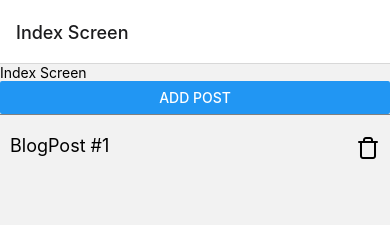
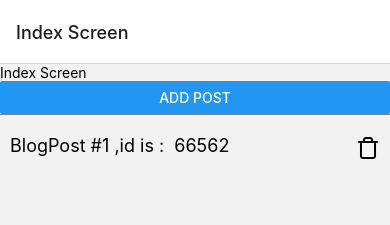
Before and after one commit to DavinderSingh-ds/blog_App_React_Native, a React Native app: screen /IndexSc in a window 390 px wide. Both pictures are taken after a click on the button "ADD POST". Shown: the top 225 px of the page. Built offline with nearby package versions, Linux system fonts and the light colour scheme.

Commit message:
Deleting an item

```diff
--- a/src/context/BlogContext.js
+++ b/src/context/BlogContext.js
@@ -6,9 +6,12 @@ const blogReducer = function (state, action) {
         case 'add_blogpost':
             return [
                 ...state,
-                {
-                    title: `BlogPost #${state.length + 1}`
+                { //id for deleting posts
+                    id: Math.floor(Math.random() * 99999),
+                    title: `BlogPost #${state.length + 1}` ,
+                     // ds: `Hi`,
                 },
+
             ];
         default:
             return state;
--- a/src/screens/IndexScreen.js
+++ b/src/screens/IndexScreen.js
@@ -1,5 +1,5 @@
 import React,{useContext} from 'react';
-import {Text,View,StyleSheet,FlatList,Button} from 'react-native';
+import {Text,View,StyleSheet,FlatList,Button,TouchableOpacity} from 'react-native';
 import { Context } from '../context/BlogContext';
 import { Feather } from '@expo/vector-icons';
 
@@ -22,13 +22,16 @@ const IndexScreen = () => {
                 data = {state}
                 //it communicate with array of its key like title is key of blogPosts in BlogContext.js
                 keyExtractor = {(blogPost) => blogPost.title}
-                renderItem = {({item}) => {
+                renderItem = {({ item }) => {
                     return (
                         <View style= {styles.row}>
                             <Text style={styles.title}>
-                              {item.title}
+                              {item.title} ,id is :  {item.id}
                             </Text>
-                            <Feather style={styles.icon} name="trash" />
+                            <TouchableOpacity onPress={() => console.log(item.id)}>
+                                <Feather style={styles.icon} name="trash" />
+                            </TouchableOpacity>
+
                         </View>
                     );
                 }}
```
